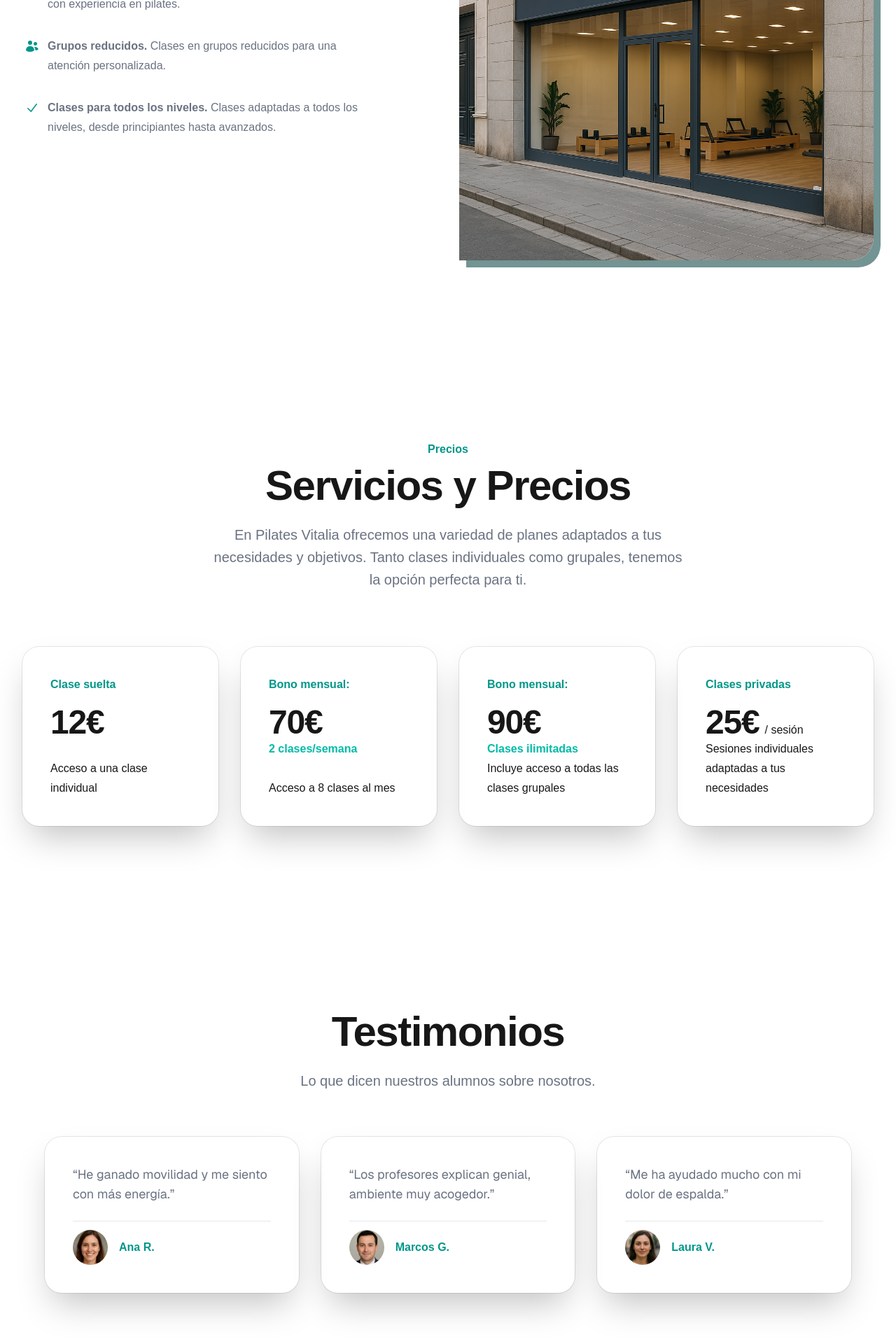
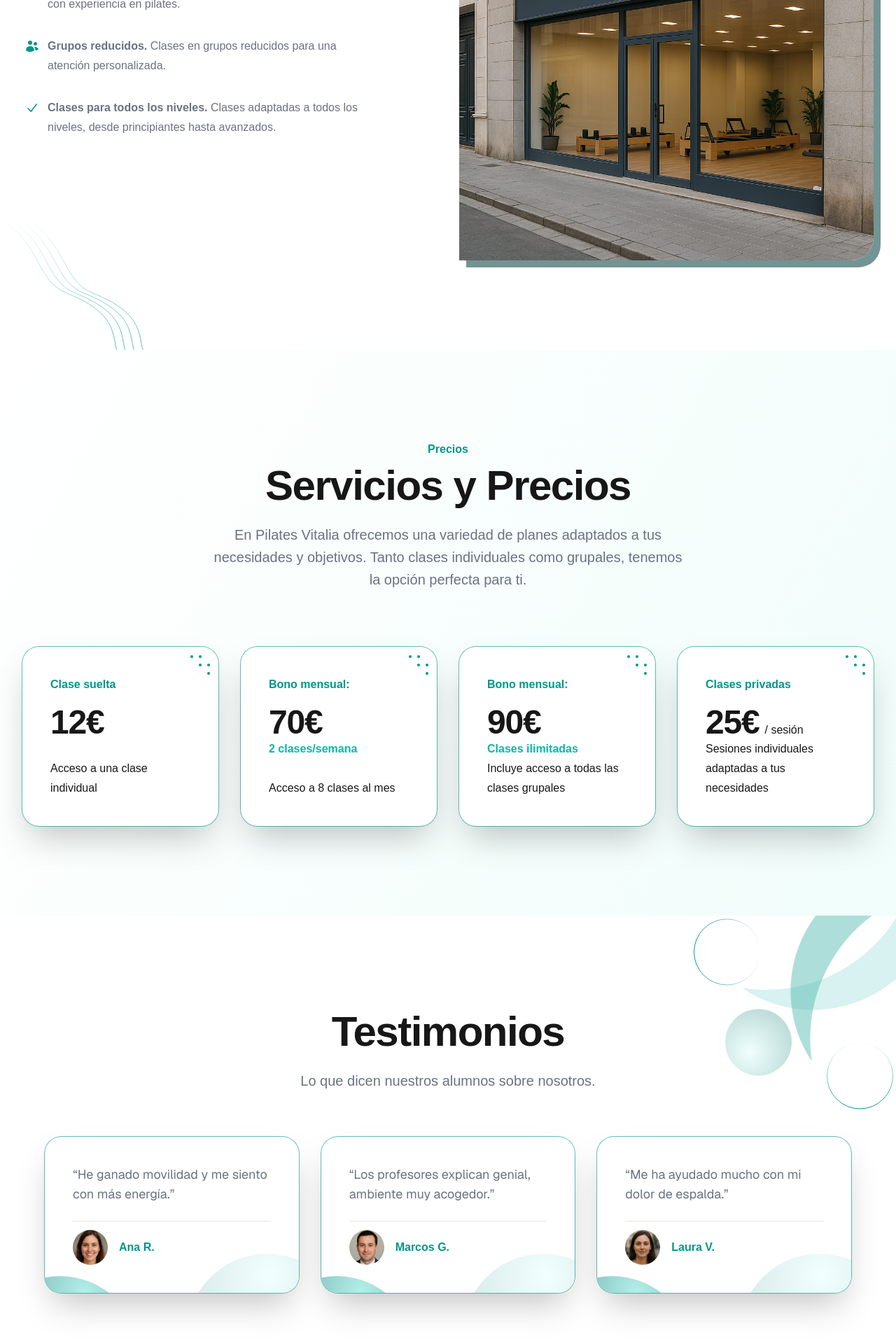
Before and after one commit to antonioneco00/demo-centro-pilates, a Next.js app: page / in a window 1280 px wide. Shown: the part 1411-3331 px from the top of the page at 70% size. Built offline with nearby package versions, Linux system fonts and the light colour scheme.

Commit message:
Enhance UI elements with updated hover effects and background gradients across multiple components

```diff
--- a/src/components/backgrounds/BackgroundImage.tsx
+++ b/src/components/backgrounds/BackgroundImage.tsx
@@ -3,7 +3,7 @@ import Image from "next/image";
 export default function BackgroundImage() {
   return (
     <div className="absolute inset-0 -z-10">
-      <div className="relative sm:h-[85vh] h-[70vh]"> {/* Cambiar 70vh, 85vh o lg:h-screen por el valor que convenga según el diseño */}
+      <div className="relative sm:h-[90vh] h-[70vh]"> {/* Cambiar 70vh, 85vh o lg:h-screen por el valor que convenga según el diseño */}
         <Image
           src="/hero-image.png"
           alt="Background Image"
--- a/src/components/header/BrandLogo.tsx
+++ b/src/components/header/BrandLogo.tsx
@@ -4,7 +4,7 @@ import Link from "next/link";
 export default function BrandLogo() {
   return (
     <div className="flex lg:flex-1">
-      <Link href="/" className="-m-10 ml-0 flex items-center hover:text-gray-400">
+      <Link href="/" className="-m-10 ml-0 flex items-center">
         <Image
           alt="Logo"
           src="/logo.png"
--- a/src/components/home/FeatureSection.tsx
+++ b/src/components/home/FeatureSection.tsx
@@ -3,7 +3,99 @@ import Image from "next/image";
 
 export default function FeatureSection() {
   return (
-    <div className="overflow-hidden bg-background py-24 sm:py-32" id="about">
+    <div
+      className="relative overflow-hidden bg-background py-24 sm:py-32"
+      id="about"
+    >
+      <div className="absolute top-0">
+        <svg
+          id="visual"
+          viewBox="0 0 900 600"
+          xmlns="http://www.w3.org/2000/svg"
+          version="1.1"
+          className="w-screen"
+        >
+          <path
+            d="M0 25L25 24.5C50 24 100 23 150 23.8C200 24.7 250 27.3 300 26.8C350 26.3 400 22.7 450 23.2C500 23.7 550 28.3 600 31.8C650 35.3 700 37.7 750 37.7C800 37.7 850 35.3 875 34.2L900 33L900 0L875 0C850 0 800 0 750 0C700 0 650 0 600 0C550 0 500 0 450 0C400 0 350 0 300 0C250 0 200 0 150 0C100 0 50 0 25 0L0 0Z"
+            fill="#009689"
+            strokeLinecap="round"
+            strokeLinejoin="miter"
+          ></path>
+        </svg>
+      </div>
+      <div className="absolute bottom-0">
+        <svg
+          width="307"
+          height="283"
+          viewBox="0 0 307 283"
+          fill="none"
+          xmlns="http://www.w3.org/2000/svg"
+          className="size-1/3 md:size-1/2 xl:size-2/3"
+        >
+          <path
+            d="M56 0.99999C146.571 58.6396 131.682 134.873 199.921 162.143C304.288 203.852 296.074 246.846 306 283"
+            stroke="url(#paint0_linear_16_85)"
+          />
+          <path
+            d="M37 0.99999C127.571 58.6396 112.682 134.873 180.921 162.143C285.288 203.852 277.074 246.846 287 283"
+            stroke="url(#paint1_linear_16_85)"
+          />
+          <path
+            d="M19 0.99999C109.208 58.6396 94.3796 134.873 162.345 162.143C266.295 203.852 258.114 246.846 268 283"
+            stroke="url(#paint2_linear_16_85)"
+          />
+          <path
+            d="M0 0.99999C90.5707 58.6396 75.6824 134.873 143.921 162.143C248.288 203.852 240.074 246.846 250 283"
+            stroke="url(#paint3_linear_16_85)"
+          />
+          <defs>
+            <linearGradient
+              id="paint0_linear_16_85"
+              x1="306.62"
+              y1="283"
+              x2="56.2568"
+              y2="0.152883"
+              gradientUnits="userSpaceOnUse"
+            >
+              <stop stopColor="#009689" />
+              <stop offset="1" stopColor="white" />
+            </linearGradient>
+            <linearGradient
+              id="paint1_linear_16_85"
+              x1="287.62"
+              y1="283"
+              x2="37.2568"
+              y2="0.152883"
+              gradientUnits="userSpaceOnUse"
+            >
+              <stop stopColor="#009689" />
+              <stop offset="1" stopColor="white" />
+            </linearGradient>
+            <linearGradient
+              id="paint2_linear_16_85"
+              x1="268.618"
+              y1="283"
+              x2="18.1345"
+              y2="1.1494"
+              gradientUnits="userSpaceOnUse"
+            >
+              <stop stopColor="#009689" />
+              <stop offset="1" stopColor="white" />
+            </linearGradient>
+            <linearGradient
+              id="paint3_linear_16_85"
+              x1="250.62"
+              y1="283"
+              x2="0.256819"
+              y2="0.152883"
+              gradientUnits="userSpaceOnUse"
+            >
+              <stop stopColor="#009689" />
+              <stop offset="1" stopColor="white" />
+            </linearGradient>
+          </defs>
+        </svg>
+      </div>
       <div className="mx-auto max-w-7xl px-6 lg:px-8">
         <div className="mx-auto grid max-w-2xl grid-cols-1 gap-x-8 gap-y-16 sm:gap-y-20 lg:mx-0 lg:max-w-none lg:grid-cols-2">
           <div className="lg:pr-8">
--- a/src/components/home/PricingSection.tsx
+++ b/src/components/home/PricingSection.tsx
@@ -2,24 +2,42 @@ import { tiers } from "@/lib/products";
 
 export default function PricingSection() {
   return (
-    <div className="relative isolate px-6 py-24 sm:py-32 lg:px-8" id="pricing">
+    <div
+      className="relative bg-linear-120 from-white to-teal-50 isolate px-6 py-24 sm:py-32 lg:px-8"
+      id="pricing"
+    >
       <div className="mx-auto max-w-4xl text-center">
         <h2 className="text-base/7 font-semibold text-teal-600">Precios</h2>
         <p className="mt-2 text-5xl font-semibold tracking-tight text-balance sm:text-6xl">
           Servicios y Precios
         </p>
+        <p className="mx-auto mt-6 max-w-2xl text-center text-lg font-medium text-pretty text-gray-500 sm:text-xl/8">
+          En Pilates Vitalia ofrecemos una variedad de planes adaptados a tus
+          necesidades y objetivos. Tanto clases individuales como grupales,
+          tenemos la opción perfecta para ti.
+        </p>
       </div>
-      <p className="mx-auto mt-6 max-w-2xl text-center text-lg font-medium text-pretty text-gray-500 sm:text-xl/8">
-        En Pilates Vitalia ofrecemos una variedad de planes adaptados a tus
-        necesidades y objetivos. Tanto clases individuales como grupales,
-        tenemos la opción perfecta para ti.
-      </p>
       <div className="mx-auto mt-16 grid max-w-lg grid-cols-1 sm:grid-cols-2 items-center gap-y-6 sm:mt-20 lg:max-w-7xl xl:grid-cols-4 gap-x-8">
         {tiers.map((tier, key) => (
           <div
             key={key}
-            className="relative flex h-full flex-col shadow-2xl rounded-3xl p-8 ring-1 ring-gray-900/10 sm:p-10"
+            className="relative bg-background flex h-full flex-col shadow-2xl rounded-3xl p-8 ring-1 ring-teal-600/60 sm:p-10"
           >
+            <div className="absolute top-3 right-3">
+              <svg
+                width="28"
+                height="28"
+                viewBox="0 0 28 28"
+                fill="none"
+                xmlns="http://www.w3.org/2000/svg"
+              >
+                <circle cx="14" cy="14" r="2" fill="#009689" />
+                <circle cx="14" cy="2" r="2" fill="#009689" />
+                <circle cx="26" cy="26" r="2" fill="#009689" />
+                <circle cx="2" cy="2" r="2" fill="#009689" />
+                <circle cx="26" cy="14" r="2" fill="#009689" />
+              </svg>
+            </div>
             <h3 className="text-teal-600 text-base/7 font-semibold">
               {tier.name}
             </h3>
--- a/src/components/home/Testimonials.tsx
+++ b/src/components/home/Testimonials.tsx
@@ -21,6 +21,87 @@ export default function Testimonials() {
 
   return (
     <div className="relative isolate px-6 py-24 sm:py-32 lg:px-8">
+      <div className="absolute top-0 right-0">
+        <svg
+          width="289"
+          height="277"
+          viewBox="0 0 289 277"
+          fill="none"
+          xmlns="http://www.w3.org/2000/svg"
+          className="ml-auto size-2/5 sm:size-2/3 lg:size-full"
+        >
+          <path
+            fillRule="evenodd"
+            clipRule="evenodd"
+            d="M320.548 -145.219C327.445 -98.1356 319.15 -48.4808 293.567 -4.03931C246.921 76.9922 156.422 117.025 69.2608 103.351C73.0411 105.927 76.9474 108.379 80.9774 110.699C167.133 160.295 277.182 130.658 326.778 44.5022C362.048 -16.7662 357.248 -90.1177 320.548 -145.219Z"
+            fill="#B0E5E1"
+            fillOpacity="0.51"
+          />
+          <path
+            fillRule="evenodd"
+            clipRule="evenodd"
+            d="M168.711 207.72C161.813 160.637 170.108 110.982 195.691 66.5403C242.337 -14.4912 332.836 -54.5243 419.997 -40.8503C416.217 -43.4261 412.311 -45.8782 408.281 -48.1981C322.125 -97.7943 212.076 -68.157 162.48 17.9988C127.21 79.2672 132.01 152.619 168.711 207.72Z"
+            fill="#50B8AF"
+            fillOpacity="0.46"
+          />
+          <circle
+            cx="47.5"
+            cy="47.5"
+            r="47.5"
+            transform="matrix(1 0 0 -1 45 228.501)"
+            fill="url(#paint0_radial_30_517)"
+          />
+          <circle
+            cx="47.5"
+            cy="47.5"
+            r="47"
+            transform="matrix(1 0 0 -1 190 276.501)"
+            stroke="url(#paint1_linear_30_517)"
+          />
+          <circle
+            cx="47.5"
+            cy="47.5"
+            r="47"
+            transform="matrix(0 1 1 0 0 4.50098)"
+            stroke="url(#paint2_linear_30_517)"
+          />
+          <defs>
+            <radialGradient
+              id="paint0_radial_30_517"
+              cx="0"
+              cy="0"
+              r="1"
+              gradientUnits="userSpaceOnUse"
+              gradientTransform="translate(35 33.5) rotate(78.511) scale(62.7575)"
+            >
+              <stop stopColor="#F0FFFE" />
+              <stop offset="1" stopColor="#BFDDDA" />
+            </radialGradient>
+            <linearGradient
+              id="paint1_linear_30_517"
+              x1="47.5"
+              y1="0"
+              x2="47.5"
+              y2="95"
+              gradientUnits="userSpaceOnUse"
+            >
+              <stop stopColor="#009689" />
+              <stop offset="1" stopColor="white" />
+            </linearGradient>
+            <linearGradient
+              id="paint2_linear_30_517"
+              x1="47.5"
+              y1="0"
+              x2="47.5"
+              y2="95"
+              gradientUnits="userSpaceOnUse"
+            >
+              <stop stopColor="#009689" />
+              <stop offset="1" stopColor="white" />
+            </linearGradient>
+          </defs>
+        </svg>
+      </div>
       <div className="mx-auto max-w-4xl text-center">
         <h1 className="mt-2 text-5xl font-semibold tracking-tight text-balance sm:text-6xl">
           Testimonios
@@ -33,8 +114,66 @@ export default function Testimonials() {
         {clients.map((client) => (
           <div
             key={client.name}
-            className="relative flex h-full flex-col shadow-2xl rounded-3xl p-8 ring-1 ring-gray-900/10 sm:p-10"
+            className="relative flex h-full flex-col shadow-2xl rounded-3xl p-8 ring-1 ring-teal-600/60 sm:p-10 overflow-hidden"
           >
+            <div className="absolute bottom-0 left-0">
+              <svg
+                width="135"
+                height="24"
+                viewBox="0 0 135 24"
+                fill="none"
+                xmlns="http://www.w3.org/2000/svg"
+              >
+                <circle
+                  cx="22"
+                  cy="113"
+                  r="113"
+                  fill="url(#paint0_radial_15_58)"
+                />
+                <defs>
+                  <radialGradient
+                    id="paint0_radial_15_58"
+                    cx="0"
+                    cy="0"
+                    r="1"
+                    gradientUnits="userSpaceOnUse"
+                    gradientTransform="translate(56.487 23.4805) rotate(95.4539) scale(146.684 126.484)"
+                  >
+                    <stop stopColor="#B4EFEA" />
+                    <stop offset="1" stopColor="#67A7A1" />
+                  </radialGradient>
+                </defs>
+              </svg>
+            </div>
+            <div className="absolute bottom-0 right-0">
+              <svg
+                width="160"
+                height="56"
+                viewBox="0 0 160 56"
+                fill="none"
+                xmlns="http://www.w3.org/2000/svg"
+              >
+                <circle
+                  cx="115"
+                  cy="115"
+                  r="115"
+                  fill="url(#paint0_radial_15_57)"
+                />
+                <defs>
+                  <radialGradient
+                    id="paint0_radial_15_57"
+                    cx="0"
+                    cy="0"
+                    r="1"
+                    gradientUnits="userSpaceOnUse"
+                    gradientTransform="translate(117.347 30.5102) rotate(90.674) scale(199.504)"
+                  >
+                    <stop stopColor="#F2FFFE" />
+                    <stop offset="1" stopColor="#C2DDDA" />
+                  </radialGradient>
+                </defs>
+              </svg>
+            </div>
             <p className="text-lg text-gray-500 font-sans mb-6">
               “{client.quote}”
             </p>
```
Also changed, not shown: src/components/Footer.tsx (+5 -5 lines), src/components/header/DesktopNavigation.tsx (+4 -4 lines).
